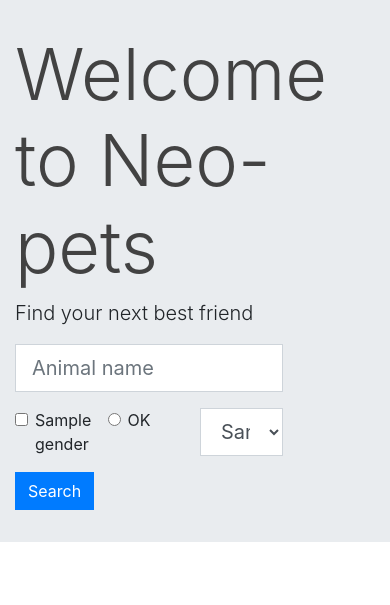
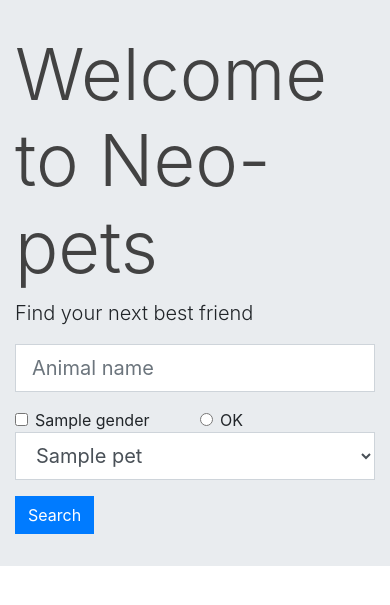
Before and after one commit to noedlm/neo-pets, a Django app: template petfinder/templates/petfinder/index.html in a window 390 px wide. Shown: the part 55-660 px from the top of the page. Run offline with Django 3.2, Linux system fonts and the light colour scheme; the template is opened without the code that fills it: most values are stand-ins (such as "Sample title", 1, 10 or a date in 2020); some libraries are stand-ins or nearby versions.

Commit message:
adding responsiveness to the form

```diff
--- a/petfinder/templates/petfinder/index.html
+++ b/petfinder/templates/petfinder/index.html
@@ -9,12 +9,12 @@
         <p class="lead">Find your next best friend</p>
         <form action="{% url 'petfinder:search' %}">
             <div class="form-row">
-                <div class="form-group col-9">
+                <div class="form-group col-12 col-lg-9">
                     <input type="text" name="name" class="form-control form-control-lg no-border-radius" placeholder="Animal name" value="{{ request.GET.name }}">
                 </div>
             </div>
             <div class="form-row">
-                <div class="col-3">
+                <div class="col-6 col-lg-3">
                     {% for gender in genders %}
                         <div class="form-check">
                             <input class="form-check-input" name="gender" value="{{ gender }}" type="checkbox" id="{{ gender }}">
@@ -24,7 +24,7 @@
                         </div>
                     {% endfor %}
                 </div>
-                <div class="col-3">
+                <div class="col-6 col-lg-3">
                     {% for status in statuses %}
                         <div class="form-check">
                             <input class="form-check-input" name="status" value="{{ status }}" type="radio" id="{{ status }}">
@@ -34,7 +34,7 @@
                         </div>
                     {% endfor %}
                 </div>
-                <div class="col-3">
+                <div class="col-12 col-lg-3">
                     <div class="form-group">
                         <select name="type" class="form-control form-control-lg no-border-radius" id="type">
                             {% for pet in pet_types %}
```
